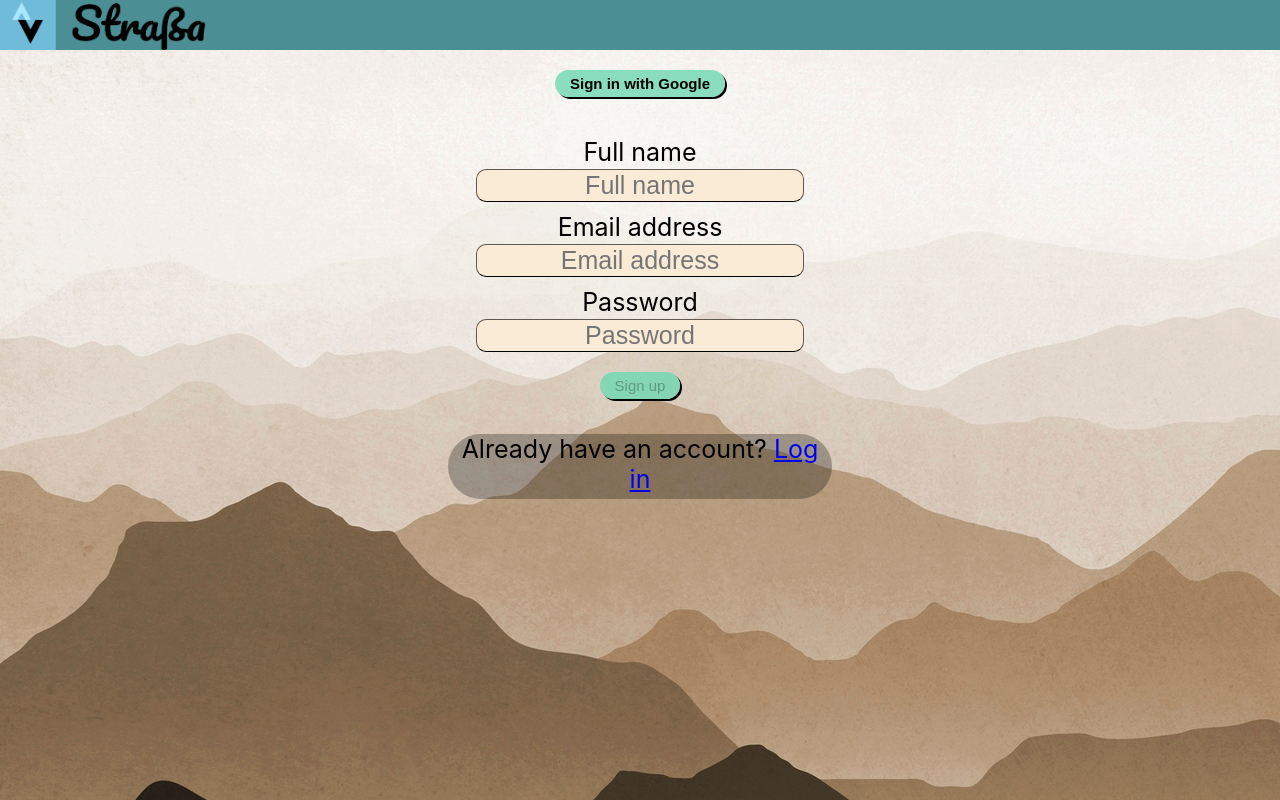
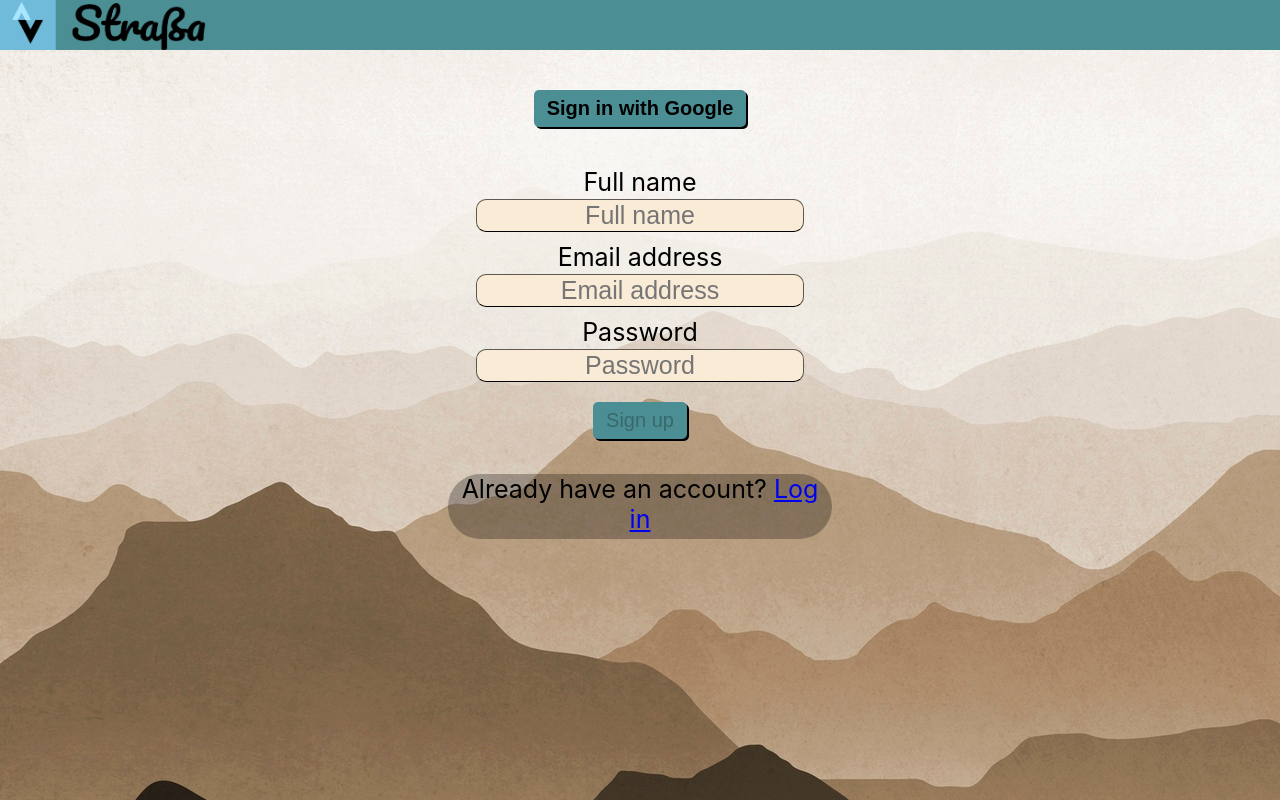
Before and after one commit to sleipner01/straba, a React (Create React App) app: page /signup in a window 1280 px wide. Built offline with nearby package versions, Linux system fonts and the light colour scheme; no server answers.

Commit message:
fix: Fix css global issues
Co-author: Magnus Byrkjeland

```diff
--- a/src/components/authentication/GoogleLogin.jsx
+++ b/src/components/authentication/GoogleLogin.jsx
@@ -75,7 +75,7 @@ const GoogleLogin = () => {
   };
 
   return (
-    <button className='googleButton' onClick={onSignInWithGoogle}>
+    <button className='googleButton formButton' onClick={onSignInWithGoogle}>
       Sign in with Google
     </button>
   );
--- a/src/components/authentication/LoginForm.jsx
+++ b/src/components/authentication/LoginForm.jsx
@@ -102,7 +102,7 @@ const LoginForm = () => {
       </div>
 
       <div>
-        <button disabled={submitDisabled} className='logSignInButton' onClick={onLogin}>
+        <button disabled={submitDisabled} className='logSignInButton formButton' onClick={onLogin}>
           Login
         </button>
         {errorText && <Error errorMessage={errorText} />}
--- a/src/components/authentication/SignupForm.jsx
+++ b/src/components/authentication/SignupForm.jsx
@@ -145,7 +145,7 @@ const SignupForm = () => {
         />
       </div>
 
-      <button disabled={submitDisabled} className='logSignInButton' type='submit' onClick={onSubmit}>
+      <button disabled={submitDisabled} className='logSignInButton formButton' type='submit' onClick={onSubmit}>
         Sign up
       </button>
       {errorText && <Error errorMessage={errorText} />}
--- a/src/components/authentication/forms.scss
+++ b/src/components/authentication/forms.scss
@@ -1,4 +1,4 @@
-button {
+.formButton {
     font-size: 20px;
     margin: 40px;
     padding: 7px;
@@ -34,7 +34,7 @@ button {
     margin: 10px;
   }
 
-  p {
+  .text {
     font-size: 25px;
     background-color: rgb(0, 0, 0, 0.28);
     width: 30%;
--- a/src/pages/CreateNewWorkout.js
+++ b/src/pages/CreateNewWorkout.js
@@ -20,7 +20,7 @@ function CreateNewWorkout() {
       <h3 className='titleText'>Workout name:</h3>
       <input className='titleChoosen' placeholder='Workout name'></input>
       <div>
-        <button onClick={addNewActivity} className='add'>
+        <button onClick={addNewActivity} className='addActivity'>
           New activity +
         </button>
         <div className='activityWrapper'>{activities}</div>
--- a/src/pages/CreateNewWorkout.scss
+++ b/src/pages/CreateNewWorkout.scss
@@ -26,7 +26,7 @@
   border-radius: 10px;
 }
 
-button {
+.addActivity {
   font-size: 15px;
   margin: 10px;
   margin-bottom: 40px;
--- a/src/pages/Login.js
+++ b/src/pages/Login.js
@@ -11,7 +11,7 @@ const Login = () => {
         <div className='background'>
           <GoogleLogin />
           <LoginForm />
-          <p className='text-sm text-white text-center'>
+          <p className='text'>
             No account yet?{' '}
             <NavLink className={'signUpIn'} to='/signup'>
               Sign up
--- a/src/pages/LoginSignup.scss
+++ b/src/pages/LoginSignup.scss
@@ -5,7 +5,7 @@
   overflow: auto;
 }
 
-.background {
+.login .background {
   height: 100%;
   text-align: center;
 }
--- a/src/pages/Signup.js
+++ b/src/pages/Signup.js
@@ -12,7 +12,7 @@ const Signup = () => {
           <div>
             <GoogleLogin />
             <SignupForm />
-            <p>
+            <p className='text'>
               Already have an account? <NavLink to='/login'>Log in</NavLink>
             </p>
           </div>
```
